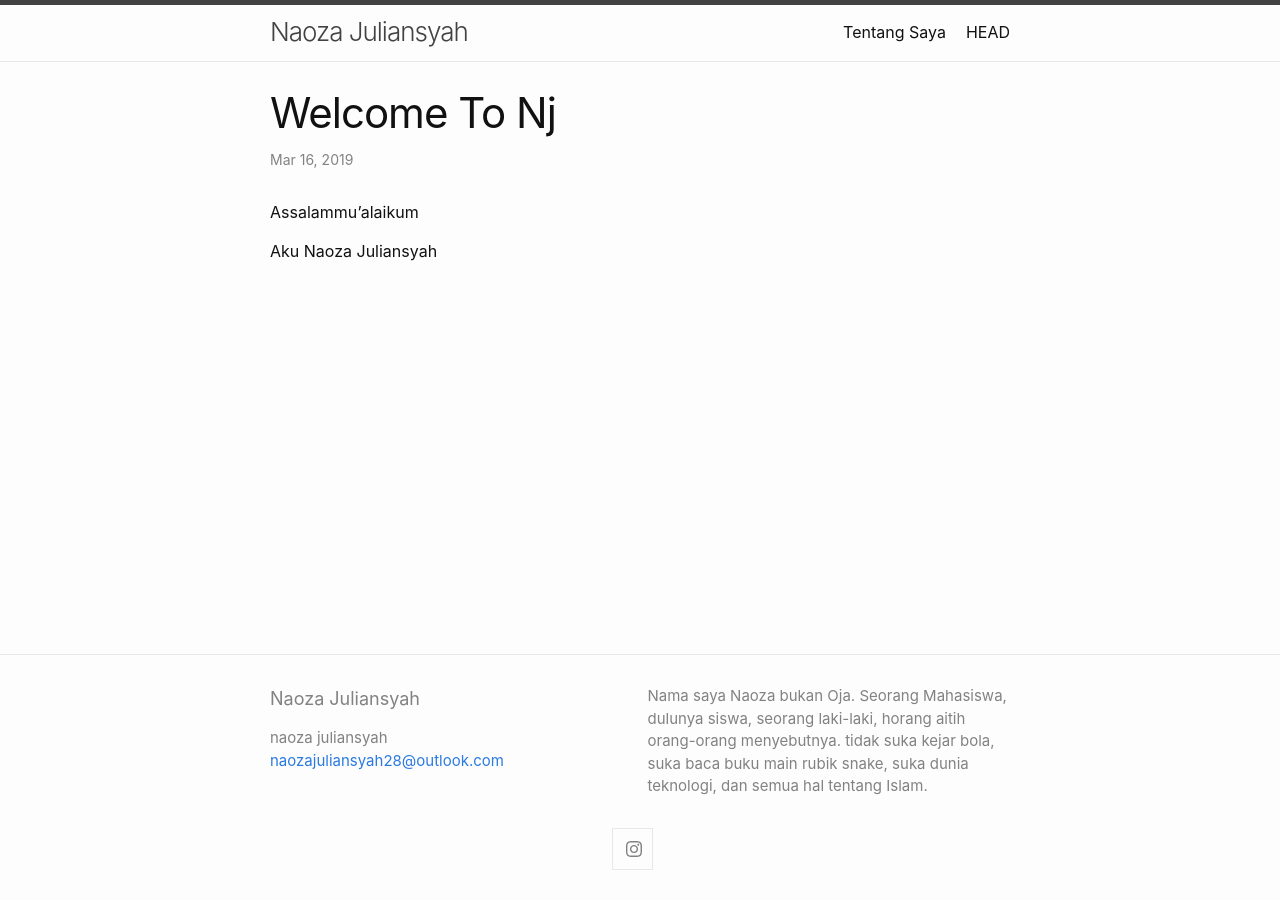
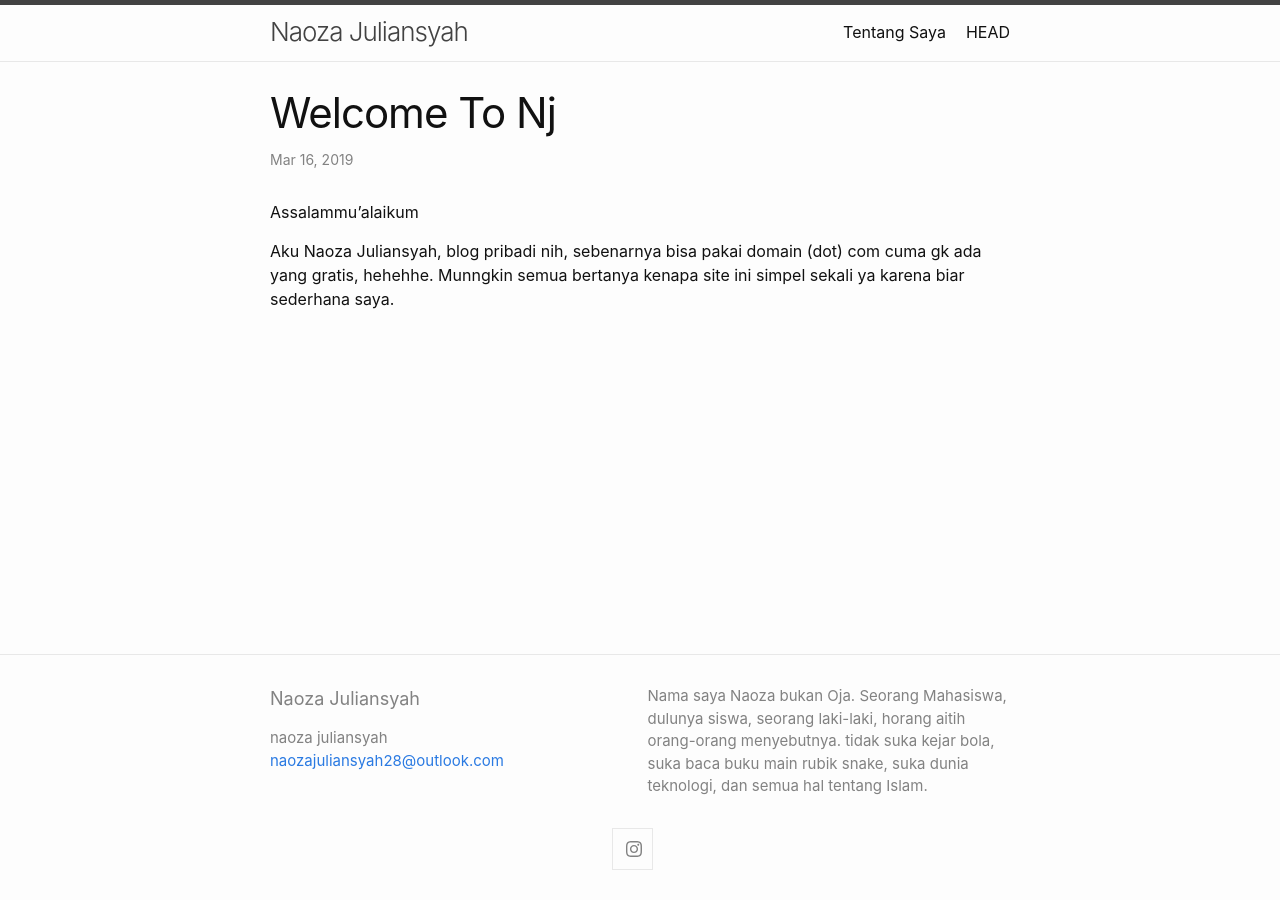
Before and after one commit to juliansyahnaoza/juliansyahnaoza.github.io, a Jekyll site: the page built from _posts/2019-03-16-welcome-to-NJ.md, in a window 1280 px wide. Built offline with Jekyll 4.4.1, drawn with Linux system fonts in a browser that asks for light colours.

Commit message:
Update 2019-03-16-welcome-to-NJ.md

```diff
--- a/_posts/2019-03-16-welcome-to-NJ.md
+++ b/_posts/2019-03-16-welcome-to-NJ.md
@@ -3,4 +3,7 @@ layout: post
 ---
 Assalammu'alaikum
 
-Aku Naoza Juliansyah
+Aku Naoza Juliansyah, blog pribadi nih, sebenarnya bisa pakai domain (dot) com
+cuma gk ada yang gratis, hehehhe.
+Munngkin semua bertanya kenapa site ini simpel sekali
+ya karena biar sederhana saya.
```
